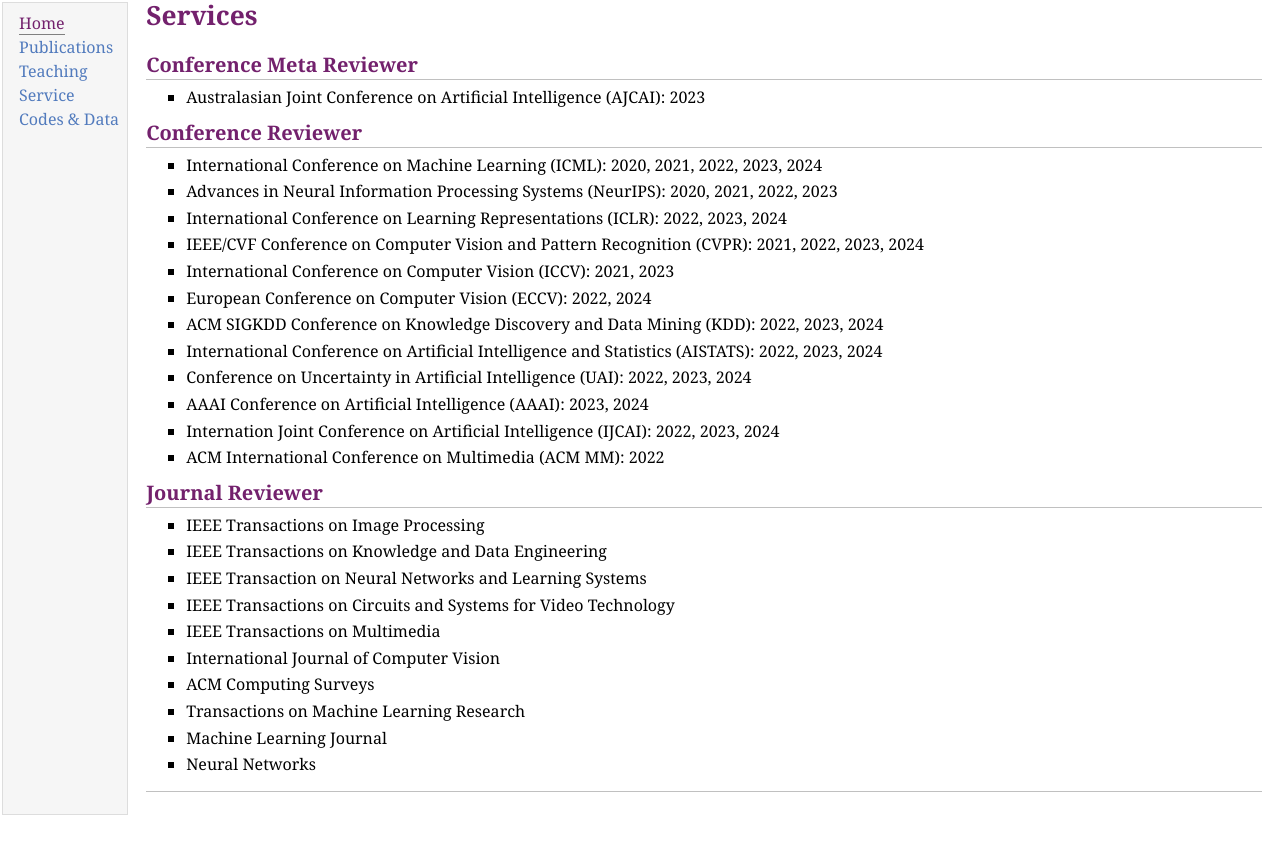
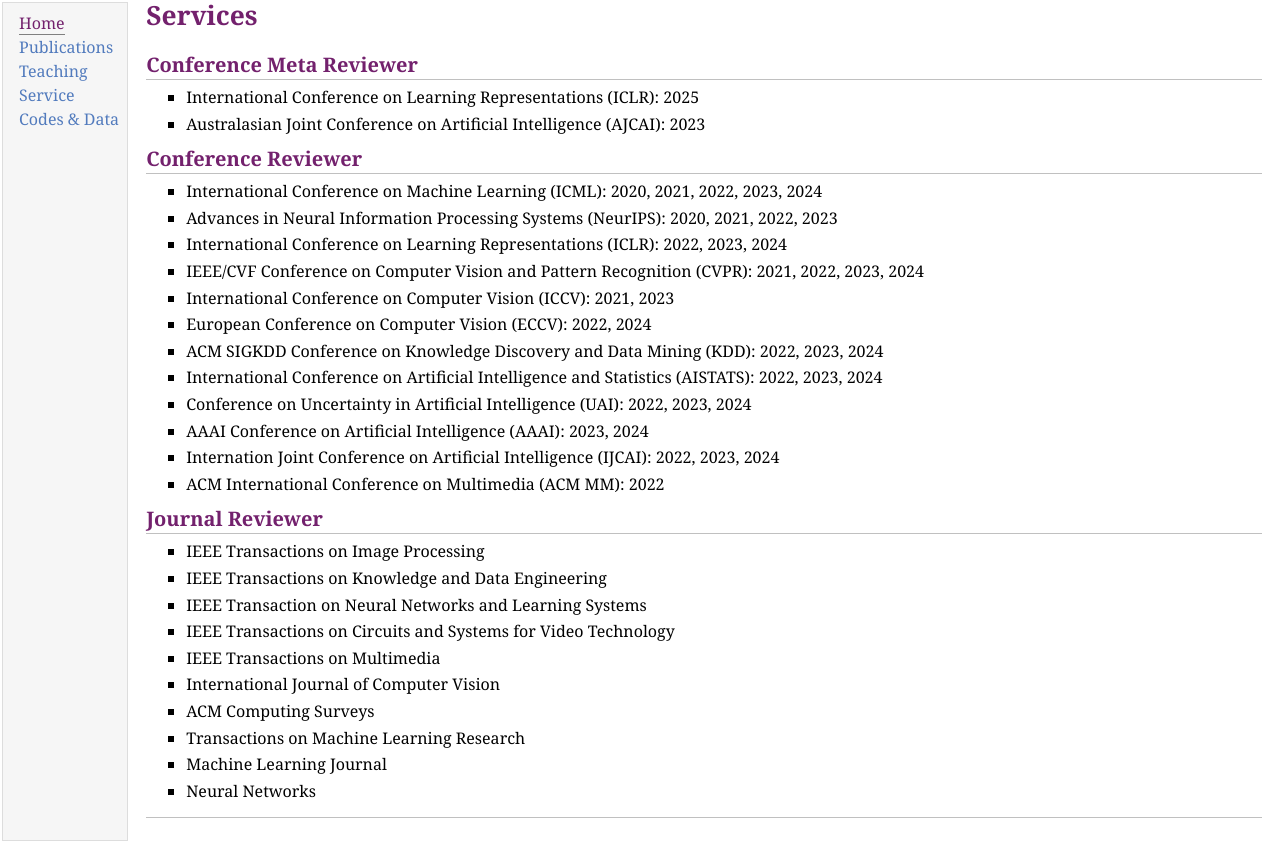
Before and after one commit to xiaoboxia/xiaoboxia.github.io, a plain HTML site: page service.html in a window 1280 px wide. Before the commit the page ends 825 px from the top, so only its background shows below. Drawn offline with nearby package versions, Linux system fonts and the light colour scheme; some packages are replaced by stand-ins of ours.

Commit message:
Update service.html

```diff
--- a/service.html
+++ b/service.html
@@ -35,8 +35,10 @@ MathJax.Hub.Config({
 
 	<div>
         <h2><a name="PC"></a>Conference Meta Reviewer</h2>
+
         <ul>
-			<li><p> Australasian Joint Conference on Artificial Intelligence (AJCAI): 2023 </p></li>
+		<li><p> International Conference on Learning Representations (ICLR): 2025 </p></li>
+	        <li><p> Australasian Joint Conference on Artificial Intelligence (AJCAI): 2023 </p></li>
         </ul>
 	</div>
 
```
